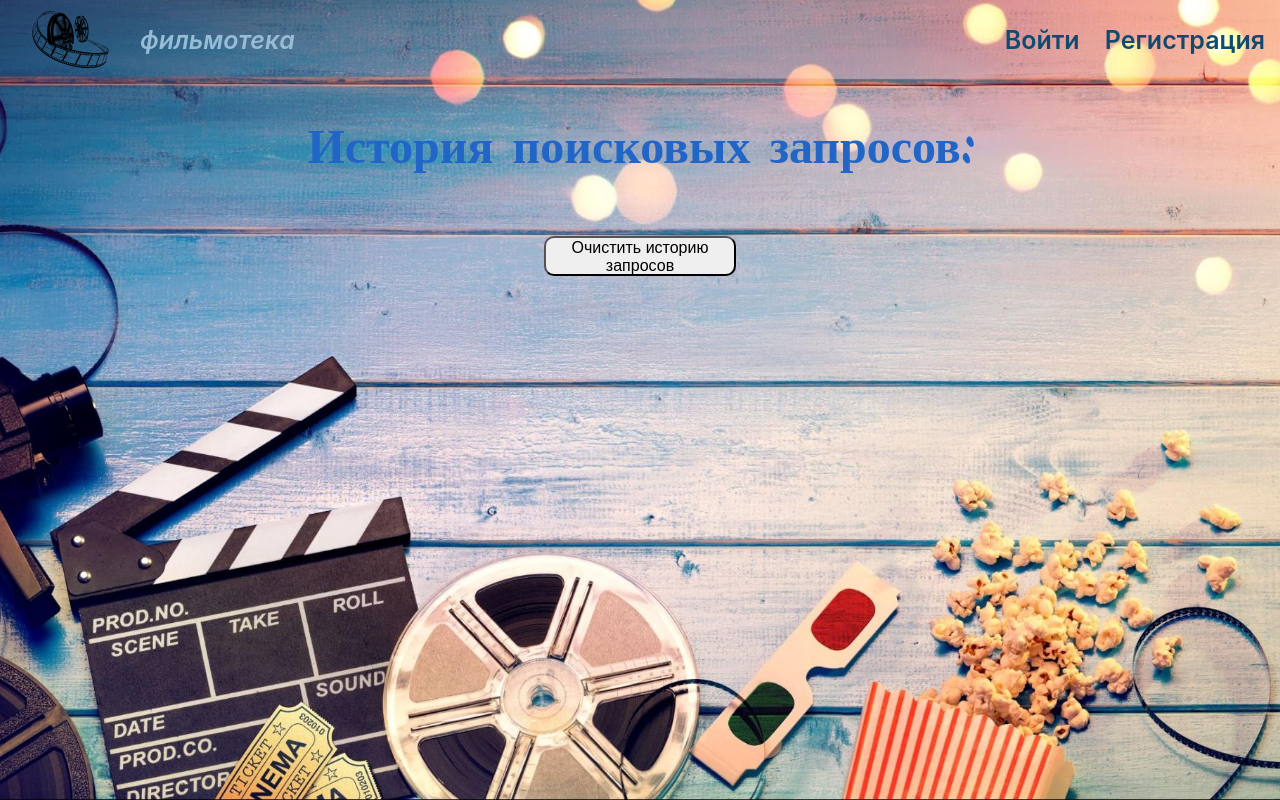
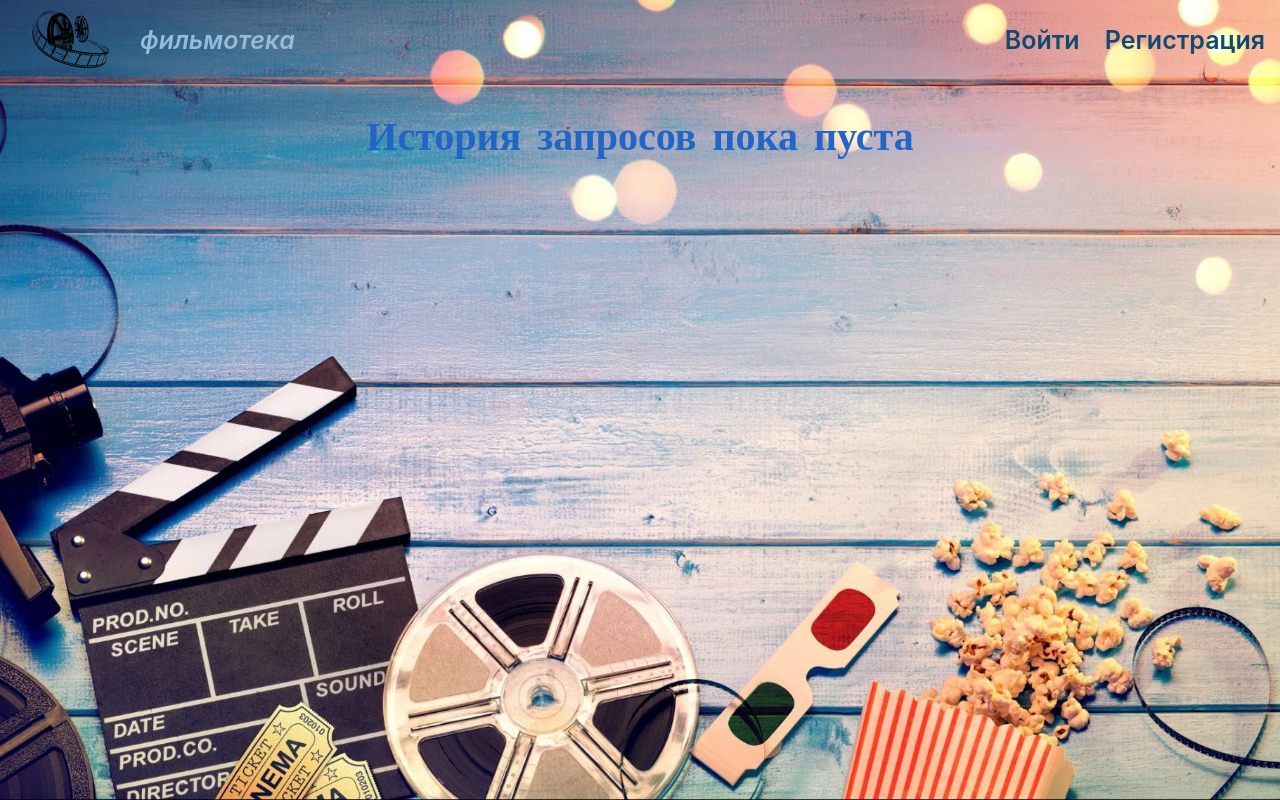
Before and after one commit to AlekseiTeterin/movie-seeker-app, a React (Create React App) app: page /history in a window 1280 px wide. Built offline with nearby package versions, Linux system fonts and the light colour scheme.

Commit message:
добавлено отображение текста на пустых страницах избранное и история

```diff
--- a/src/pages/FavouritePage/FavouritePage.jsx
+++ b/src/pages/FavouritePage/FavouritePage.jsx
@@ -9,7 +9,7 @@ function FavouritePage() {
     if (favouriteArray.length === 0) {
         return (
             <div className={style.favourite}>
-                <h1>Здесь пока ничего нет</h1>
+                <h1>В избранном пока ничего нет</h1>
             </div>
         );
     }
--- a/src/pages/HistoryPage/HistoryPage.jsx
+++ b/src/pages/HistoryPage/HistoryPage.jsx
@@ -12,6 +12,13 @@ function HistoryPage() {
         JSON.stringify(historyArray)
     ).reverse();
 
+    if (historyArray.length === 0) {
+        return (
+            <div className={style.history}>
+                <h1>История запросов пока пуста</h1>
+            </div>
+        );
+    }
     return (
         <div className={style.history}>
             <h1>История поисковых запросов:</h1>
--- a/src/pages/HistoryPage/HistoryPage.module.css
+++ b/src/pages/HistoryPage/HistoryPage.module.css
@@ -3,7 +3,7 @@
     text-align: center;
     font-family: 'Kalam';
     color: rgb(33, 102, 199);
-    font-size: 24px;
+    font-size: 20px;
     margin-left: 20vw;
     margin-right: 20vw;
 }
```
